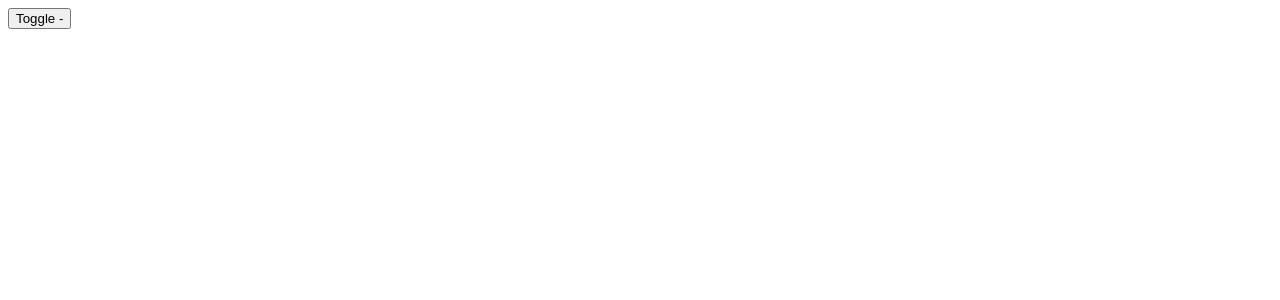
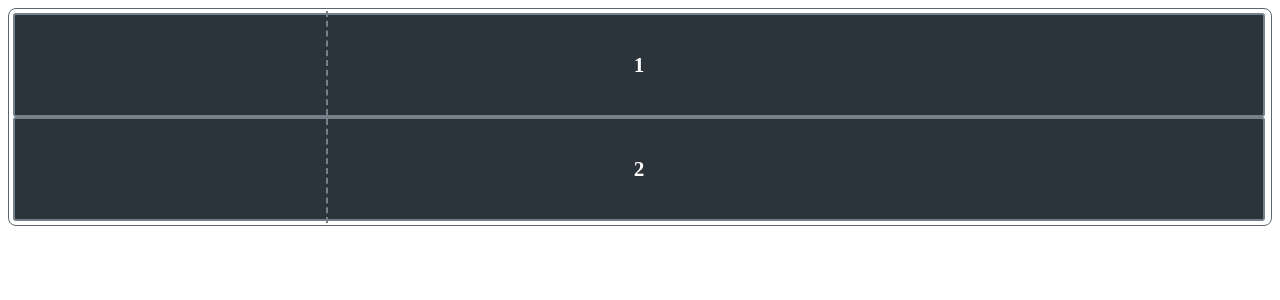
Before and after one commit to naveensinghp/Playground-Stuff, a Next.js app: page /test in a window 1280 px wide. Shown: the top 300 px of the page. Built offline with nearby package versions, Linux system fonts and the light colour scheme.

Commit message:
no message

```diff
--- a/pages/bookseat.js
+++ b/pages/bookseat.js
@@ -1,6 +1,6 @@
 import styled from "styled-components";
 import React, { useState } from 'react';
-import { range, seatNumber } from "../src/utils";
+import { range, seatNumbe_two, seatNumber } from "../src/utils";
 import GlobalStyles from "../src/components/GlobalStyles/GlobalStyles";
 
 
@@ -34,7 +34,6 @@ export default function BookSeat() {
                         </Wrapperout>
                     );
                   })}
-
             </Wrapper>
         </>
     );
--- a/pages/test.js
+++ b/pages/test.js
@@ -1,14 +1,61 @@
 import React from 'react';
 import { motion } from 'framer-motion';
+import styled from "styled-components";
 
 
 export default function Test() {
   const [isEnabled, setIsEnabled] = React.useState(true);
     return(
         <>
-          <div>
+          {/* <div>
              <button onClick={() => setIsEnabled(!isEnabled)}>Toggle - {isEnabled}</button>
-          </div>
+          </div> */}
+          <Parent>
+            <Child>1</Child>
+            <Child>2</Child>
+          </Parent>
         </>
     );
 }
+
+
+const Child = styled.div`
+  display: grid;
+  place-content: center;
+  height: 100px;
+  border:
+    2px solid hsl(210deg 8% 50%);
+    border-radius: 3px;
+    background: hsl(210deg 15% 20%);
+  color: white;
+  font-size: 1.325rem;
+  font-weight: bold;
+  &:first-child{
+    margin-right: 2px;
+  }
+  &:last-child{
+    margin-right: 2px;
+  }
+`;
+
+const Parent = styled.div`
+   --padding: 4px;
+   position: relative;
+   padding: var(--padding);
+   border: 1px solid hsl(210deg 10% 40%);
+   border-radius: 8px;
+   &::after{
+    content: '';
+    position: absolute;
+    top: 2px;
+    bottom: 2px;
+    left: calc(
+    25% +
+    var(--padding) / 2 -
+    1px
+  );
+  border-left:
+    2px dashed
+    hsl(210deg 8% 50%);
+   }
+`
```
Also changed, not shown: src/utils.js (+16 -0 lines).
